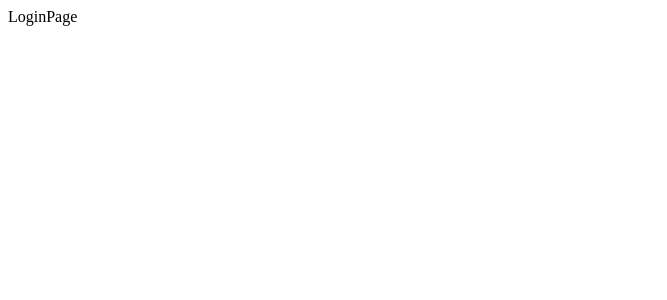
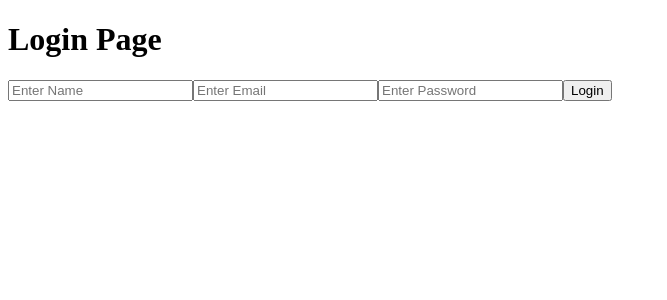
Before and after one commit to whilmarbitoco/AMS-frontend, a React (Vite) app: page /login in a window 1280 px wide. Shown: the top 300 px of the page, without its empty margins (0-667 px from the left). Built offline with nearby package versions, Linux system fonts and the light colour scheme.

Commit message:
added auth with authContext

```diff
--- a/src/App.jsx
+++ b/src/App.jsx
@@ -2,15 +2,21 @@ import { useState } from "react";
 import { BrowserRouter, Routes, Route } from "react-router-dom";
 import DashboardPage from "./pages/DashboardPage";
 import LoginPage from "./pages/LoginPage";
+import ProtectedRoute from "./utils/ProtectedRoute";
+import { UserProvider } from "./context/userContext";
 
 function App() {
   return (
+    <UserProvider>
       <BrowserRouter>
         <Routes>
+          <Route element={<ProtectedRoute />}>
             <Route element={<DashboardPage />} path="/dashboard" />
+          </Route>
           <Route element={<LoginPage />} path="/login" />
         </Routes>
       </BrowserRouter>
+    </UserProvider>
   );
 }
 
--- /dev/null
+++ b/src/context/userContext.jsx
@@ -0,0 +1,34 @@
+import { createContext, useContext, useState } from "react";
+
+export const userContext = createContext(undefined);
+export const apiUrl = createContext("localhost:3000");
+
+export const UserProvider = ({ children }) => {
+  const [user, setUser] = useState(null);
+  const [api] = useState(null);
+
+  return (
+    <userContext.Provider value={{ user, setUser, api }}>
+      {children}
+    </userContext.Provider>
+  );
+};
+
+export const useUserContext = () => {
+  const user = useContext(userContext);
+
+  if (user === undefined) {
+    throw new Error("useUser must be used within a UserProvider");
+  }
+
+  return [user.user, user.setUser];
+};
+
+export const useApiUrl = () => {
+  const api = useContext(apiUrl);
+
+  if (api === undefined) {
+    throw new Error("useApiUrl must be used within a UserProvider");
+  }
+  return api;
+};
--- a/src/pages/DashboardPage.jsx
+++ b/src/pages/DashboardPage.jsx
@@ -1,9 +1,12 @@
-import React from 'react'
+import { useUserContext } from "../context/userContext";
 
 const DashboardPage = () => {
+  const [user, setUser] = useUserContext();
   return (
-    <div>DashboardPage</div>
-  )
-}
+    <div>
+      <h1>Hello {user.name}</h1>
+    </div>
+  );
+};
 
-export default DashboardPage
+export default DashboardPage;
--- a/src/pages/LoginPage.jsx
+++ b/src/pages/LoginPage.jsx
@@ -1,9 +1,57 @@
-import React from 'react'
+import { useApiUrl, useUserContext } from "../context/userContext";
+import { useState } from "react";
+import { useNavigate } from "react-router-dom";
 
 const LoginPage = () => {
+  const [user, setUser] = useUserContext();
+  const apiUrl = useApiUrl();
+
+  const navigate = useNavigate();
+
+  const [name, setName] = useState("");
+  const [email, setEmail] = useState("");
+  const [password, setPassword] = useState("");
+
+  const storeToken = (token) => localStorage.setItem("token", token);
+
+  const handleLogin = (e) => {
+    e.preventDefault();
+    setUser({
+      name,
+      email,
+      password,
+    });
+
+    storeToken("2345tyhnbgfer3");
+
+    navigate("/dashboard");
+  };
+
+  const submitHandler = () => {};
+
   return (
-    <div>LoginPage</div>
-  )
-}
+    <div>
+      <h1>Login Page</h1>
+      <form onSubmit={handleLogin}>
+        <input
+          type="text"
+          placeholder="Enter Name"
+          onChange={(e) => setName(e.target.value)}
+        />
+        <input
+          type="email"
+          placeholder="Enter Email"
+          onChange={(e) => setEmail(e.target.value)}
+        />
+        <input
+          type="password"
+          placeholder="Enter Password"
+          onChange={(e) => setPassword(e.target.value)}
+        />
+        <button type="submit">Login</button>
+      </form>
+    </div>
+  );
+};
 
-export default LoginPage
+export default LoginPage;
--- /dev/null
+++ b/src/utils/ProtectedRoute.jsx
@@ -0,0 +1,29 @@
+import React, { useEffect, useState } from "react";
+import { Outlet, Navigate, useNavigate } from "react-router-dom";
+import { useUserContext } from "../context/userContext";
+
+const ProtectedRoute = () => {
+  const [user, setUser] = useUserContext();
+  const navigate = useNavigate();
+
+  const getToken = () => localStorage.getItem("token");
+
+  // Note: check for token in local storage and set user
+  useEffect(() => {
+    if (!getToken()) {
+      navigate("/login");
+    }
+
+    if (getToken() && !user) {
+      setUser({
+        name: "John Doe",
+        email: "john@doe.com",
+        password: "12345678",
+      });
+    }
+  }, [user]);
+
+  return getToken() ? <Outlet /> : <Navigate to="/login" />;
+};
+
+export default ProtectedRoute;
```
Lines whose indentation alone changed are shown as unchanged.
